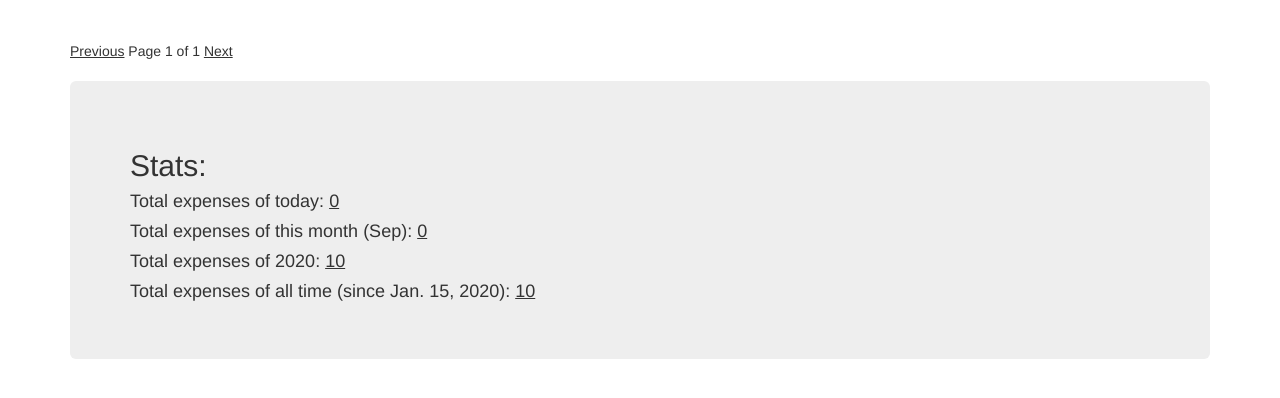
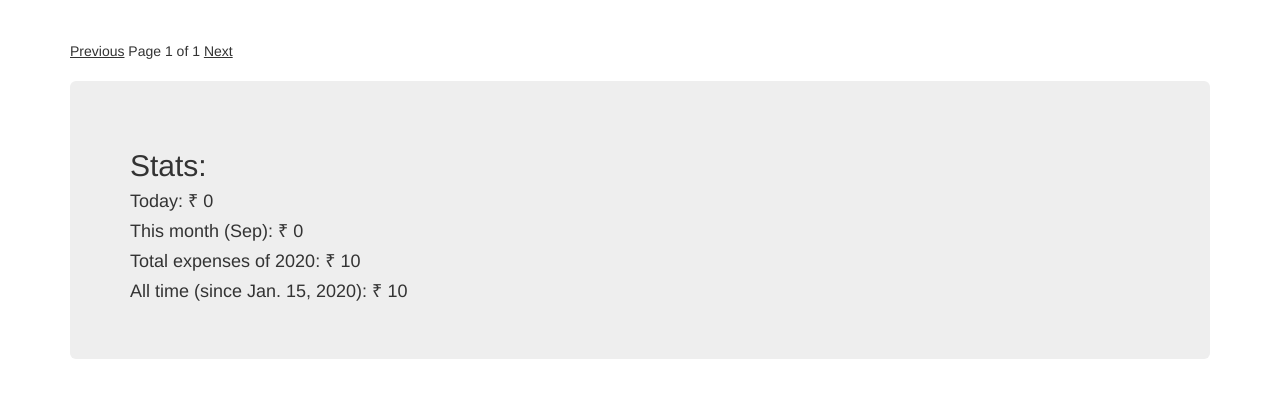
Before and after one commit to thevivekshukla/django-expensor, a Django app: page /list/ in a window 1280 px wide. Shown: the part 225-623 px from the top of the page. Run offline with Django 3.2, Linux system fonts and the light colour scheme; a user stored in the database is signed in; tables that the repository leaves empty hold one stand-in row (values such as "Sample post"); parts of the project's set-up code (start-up, migrations or seed data) failed here and were passed over; some libraries are stand-ins or nearby versions.

Commit message:
change stats lables

```diff
--- a/templates/expense_list.html
+++ b/templates/expense_list.html
@@ -56,17 +56,17 @@
 <div class="jumbotron">
   <h2>Stats:</h2>
 
-  <h4>Total expenses of today: <u>{{ total.day|intcomma }}</u></h4>
+  <h4>Today: &#8377; {{ total.day|intcomma }}</h4>
 
-  <h4>Total expenses of this month ({% now "M" %}): <u>{{ total.month|intcomma }}</u></h4>
+  <h4>This month ({% now "M" %}): &#8377; {{ total.month|intcomma }}</h4>
 
   {%if total.last_month %}
-  <h4>Total expenses of last month: <u>{{ total.last_month|intcomma }}</u></h4>
+  <h4>Last month: &#8377; {{ total.last_month|intcomma }}</h4>
   {% endif %}
 
-  <h4>Total expenses of {% now "Y" %}: <u>{{ total.year|intcomma }}</u></h4>
+  <h4>Total expenses of {% now "Y" %}: &#8377; {{ total.year|intcomma }}</h4>
 
-  <h4>Total expenses of all time {% if first_date %}(since {{ first_date }}){% endif %}: <u>{{ total.all|intcomma }}</u></h4>
+  <h4>All time {% if first_date %}(since {{ first_date }}){% endif %}: &#8377; {{ total.all|intcomma }}</h4>
 
 </div>
 {% endif %}
```
